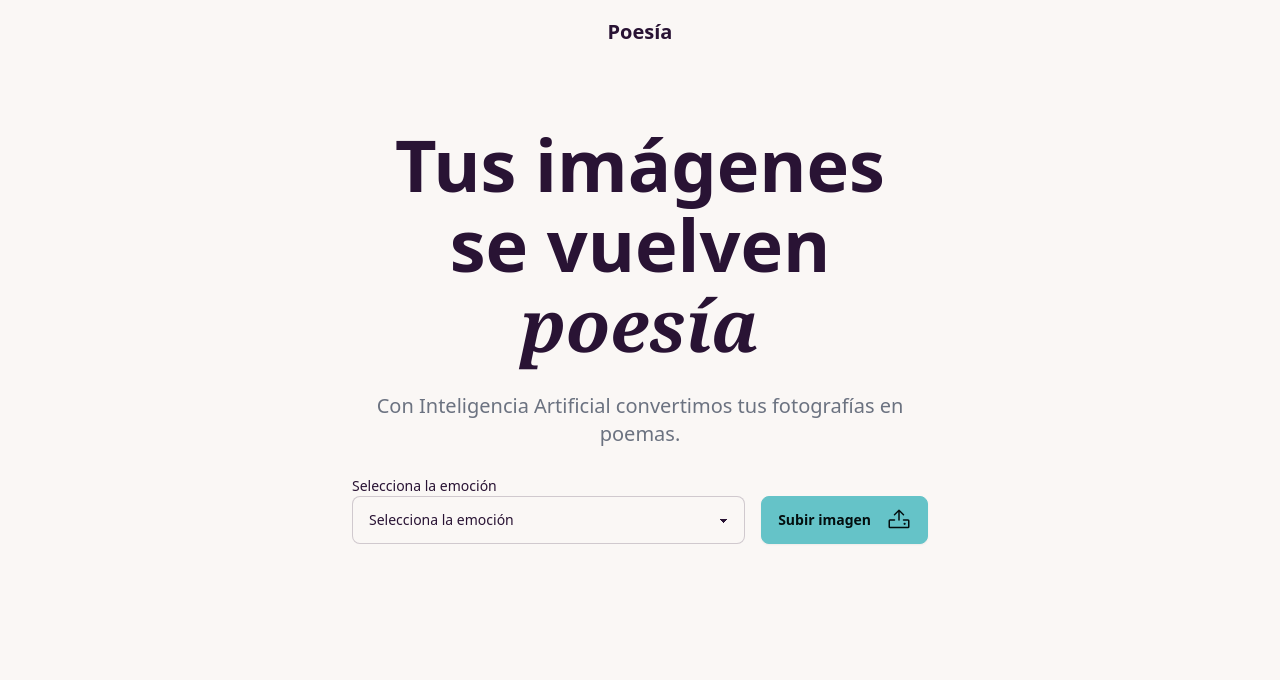
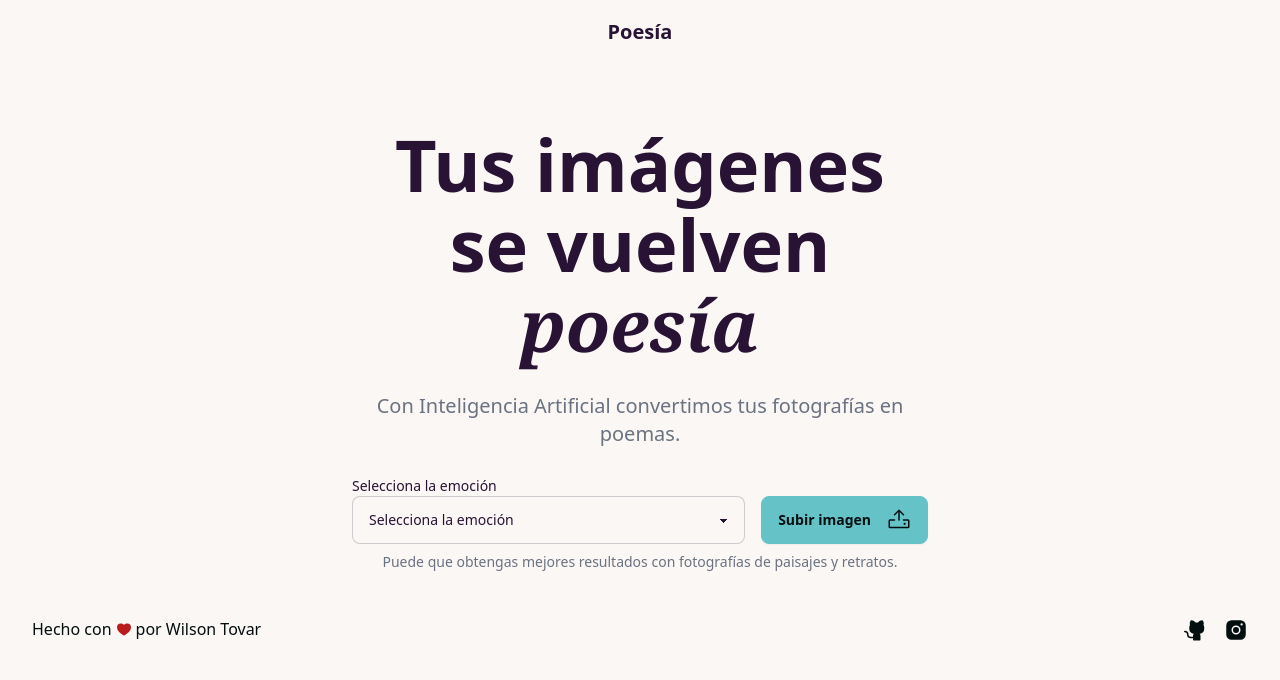
Before and after one commit to krthr/poesia.pics-nuxt, a Nuxt app: page / in a window 1280 px wide. Shown: the top 680 px of the page. Built offline with nearby package versions, Linux system fonts and the light colour scheme.

Commit message:
feat: footer

```diff
--- a/app.vue
+++ b/app.vue
@@ -1,11 +1,13 @@
 <template>
-  <Topbar />
+  <AppTopbar />
 
   <div class="w-full p-5">
     <div class="w-full max-w-xl m-auto">
       <NuxtPage />
     </div>
   </div>
+
+  <AppFooter />
 </template>
 
 <script setup lang="ts">
--- /dev/null
+++ b/components/App/Footer.vue
@@ -0,0 +1,21 @@
+<template>
+  <footer
+    class="flex justify-between w-full px-8 py-6 text-primary-content bottom-0"
+  >
+    <p class="font-medium inline-flex items-center">
+      Hecho con
+      <Icon class="w-4 h-4 text-red-700 mx-1" name="ph:heart-fill" /> por Wilson
+      Tovar
+    </p>
+
+    <div class="flex gap-4">
+      <NuxtLink to="https://github.com/krthr" target="_blank">
+        <Icon class="h-6 w-6" name="ph:github-logo-fill" />
+      </NuxtLink>
+
+      <NuxtLink to="https://www.instagram.com/wilson__tovar" target="_blank">
+        <Icon class="h-6 w-6" name="ph:instagram-logo-fill" />
+      </NuxtLink>
+    </div>
+  </footer>
+</template>
--- a/components/Index/Form.vue
+++ b/components/Index/Form.vue
@@ -44,5 +44,10 @@
         <Icon class="w-6 h-6" name="ph:upload" />
       </button>
     </div>
+
+    <p class="mt-2 text-center text-sm text-gray-500">
+      Puede que obtengas mejores resultados con fotografías de paisajes y
+      retratos.
+    </p>
   </form>
 </template>
```
Also changed, not shown: components/App/Topbar.vue (renamed from components/Topbar.vue).
